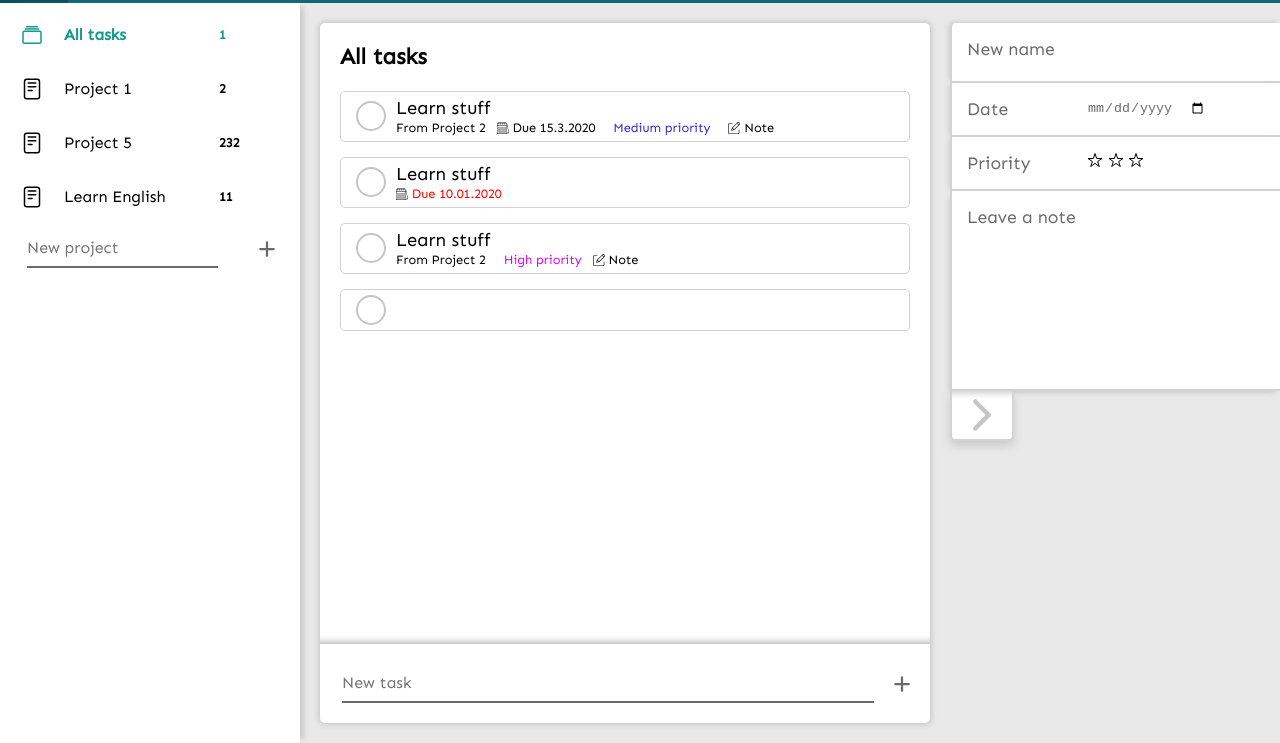
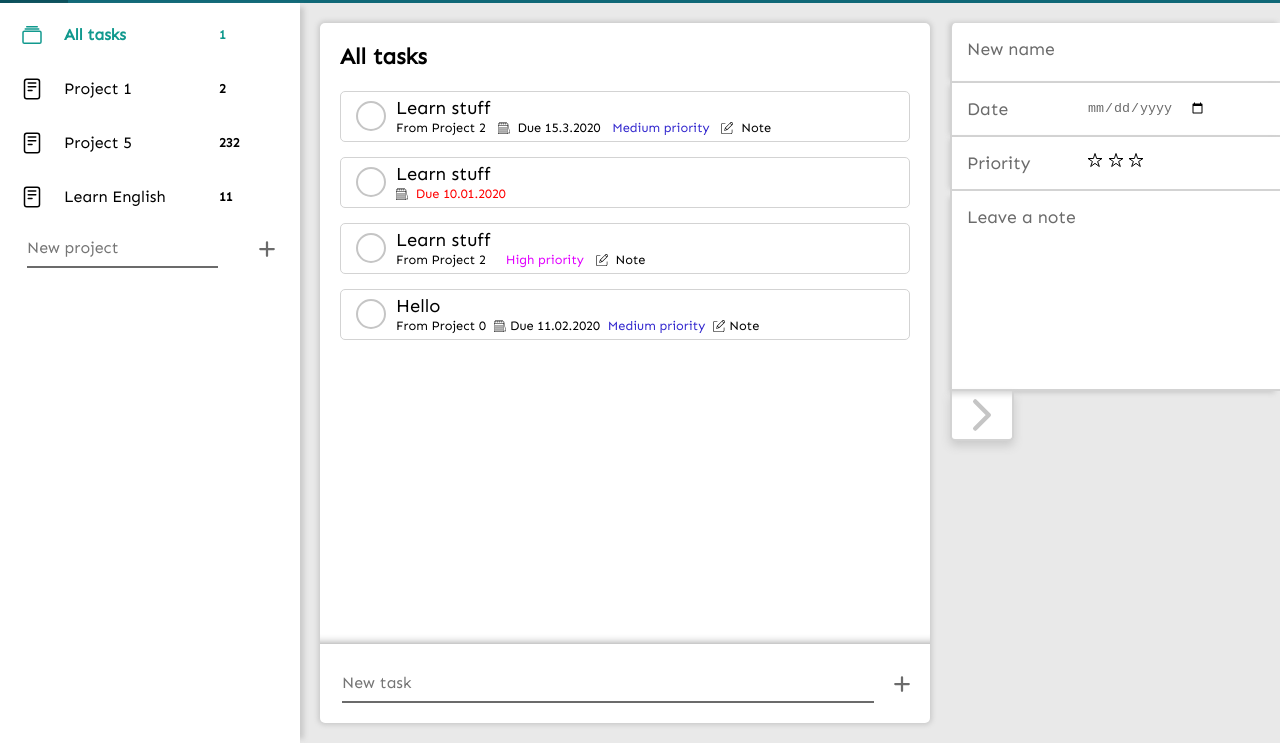
Before and after one commit to AlexRedwood/todolist2, a website built with webpack: page src/HTML/template.html in a window 1280 px wide. Shown: the part 57-800 px from the top of the page. Built offline with nearby package versions, Linux system fonts and the light colour scheme.

Commit message:
Add functions to render js

```diff
--- a/src/HTML/template.html
+++ b/src/HTML/template.html
@@ -100,7 +100,7 @@
             <div class="todo-text">
               <div class="todo-title">Learn stuff</div>
               <div class="details">
-                <span class="from-project"> From <i>Project 2</i> </span>
+                <span class="from-project"> From Project 2 </span>
                 <span class="due-date">
                   <img
                     src="../ICONS/calendar.svg"
@@ -113,7 +113,7 @@
                   <span>Medium priority</span>
                 </span>
                 <span class="note-presence">
-                  <img src="../ICONS/edit.svg" alt="Calendar" width="12px" />
+                  <img src="../ICONS/edit.svg" alt="Pen" width="12px" />
                   Note
                 </span>
               </div>
@@ -160,7 +160,7 @@
             <div class="todo-text">
               <div class="todo-title">Learn stuff</div>
               <div class="details">
-                <span class="from-project"> From <i>Project 2</i> </span>
+                <span class="from-project"> From Project 2 </span>
                 <span class="due-date"></span>
                 <span class="high-priority">High priority</span>
                 <span class="note-presence">
--- a/src/JS/index.js
+++ b/src/JS/index.js
@@ -13,11 +13,14 @@ Resize.responsive();
 tasksShowDetails();
 
 // App Logic
+
+// define tasks array which is todolist
 let tasks = [...Defaults.get()];
 
+// Make button New Task add task to a defined array
 AddTaskBtn.addTaskTo(tasks);
 
-document.getElementById("submit-project").addEventListener("click", event => {
+document.getElementById("submit-project").addEventListener("click", (event) => {
   event.preventDefault();
   console.table(tasks);
 });
--- a/src/JS/tasks/defaults.js
+++ b/src/JS/tasks/defaults.js
@@ -7,20 +7,20 @@ function get() {
       title: "Learn stuff",
       from: "Project 2",
       date: "15.03.2020",
-      priority: "Medium",
-      note: true
+      priority: "medium",
+      note: true,
     }),
     taskFactory({
       title: "Learn english",
-      date: "10.01.2020"
+      date: "10.01.2020",
     }),
     taskFactory({
       title: "Learn stuff",
       from: "Project 2",
-      priority: "High",
+      priority: "high",
       note: true,
-      done: true
-    })
+      done: true,
+    }),
   ];
 
   return allTasks;
--- a/src/JS/tasks/factory.js
+++ b/src/JS/tasks/factory.js
@@ -1,10 +1,10 @@
-const taskFactory = function({
+const taskFactory = function ({
   title = "",
   from = "",
   date = "",
-  priority = "Low",
+  priority = "low",
   note = false,
-  done = false
+  done = false,
 }) {
   return { title, from, date, priority, note, done };
 };
--- a/src/JS/tasks/render.js
+++ b/src/JS/tasks/render.js
@@ -1,5 +1,9 @@
+import Calendar from "../../ICONS/calendar.svg";
+import Note from "../../ICONS/edit.svg";
+
 function createNewTask({ task }) {}
 
+// Example of creating a one todo
 document.getElementById("todos").append(createTodoLi(12));
 
 function createTodoLi(i) {
@@ -8,6 +12,8 @@ function createTodoLi(i) {
   li.setAttribute("class", "todo");
   // Append label, input, div and button to it
   li.append(createLabel(i));
+  li.append(createInput(i));
+  li.append(createContent("Hello", "Project 0", "11.02.2020", "medium"));
 
   return li;
 }
@@ -31,3 +37,106 @@ function createDoneIcon() {
   container.appendChild(icon);
   return container;
 }
+
+function createInput(i) {
+  // Create input checkbox element after the label
+  let checkbox = document.createElement("input");
+  // Add attributes
+  checkbox.setAttribute("type", "checkbox");
+  checkbox.setAttribute("class", "todo-checkbox");
+  checkbox.setAttribute("id", `todocheckbox${i}`);
+  return checkbox;
+}
+
+function createContent(title, from, date, priority) {
+  let content = document.createElement("div");
+  content.setAttribute("class", "todo-text");
+  // Append title and details to content
+  content.appendChild(createTitle(title));
+  content.appendChild(createDetails(from, date, priority));
+
+  return content;
+}
+
+function createTitle(str) {
+  let title = document.createElement("div");
+  title.setAttribute("class", "todo-title");
+  title.textContent = str;
+  return title;
+}
+
+function createDetails(from, date, priority) {
+  let details = document.createElement("div");
+  details.setAttribute("class", "details");
+  details.appendChild(createFrom(from));
+  details.appendChild(createDue(date));
+  details.appendChild(createPriority(priority));
+  details.appendChild(createNote());
+  return details;
+}
+
+function createFrom(from) {
+  let span = document.createElement("span");
+  span.setAttribute("class", "from-project");
+  span.textContent = `From ${from}`;
+  return span;
+}
+
+function createDue(date) {
+  let due = document.createElement("span");
+  due.setAttribute("class", "due-date");
+  due.appendChild(createCalendarImage());
+  due.appendChild(createSpanForDate(date));
+  return due;
+}
+
+function createCalendarImage() {
+  let img = document.createElement("img");
+  img.setAttribute("src", Calendar);
+  img.setAttribute("alt", "Calendar");
+  img.setAttribute("width", "12px");
+
+  return img;
+}
+
+function createSpanForDate(date) {
+  let span = document.createElement("span");
+  span.textContent = `Due ${date}`;
+  return span;
+}
+
+function createPriority(level) {
+  let priority = document.createElement("span");
+  priority.setAttribute("class", `${level}-priority`);
+  priority.appendChild(createSpanForPriority(level));
+  return priority;
+}
+
+function createSpanForPriority(level) {
+  let span = document.createElement("span");
+  span.textContent = `${capitalizeFirstLetter(level)} priority`;
+  return span;
+}
+
+function capitalizeFirstLetter(str) {
+  return str.charAt(0).toUpperCase() + str.slice(1);
+}
+
+function createNote() {
+  let span = document.createElement("span");
+  span.setAttribute("class", "note-presence");
+
+  // create and Append Note Icon
+  let noteIcon = document.createElement("img");
+  noteIcon.setAttribute("src", Note);
+  noteIcon.setAttribute("alt", "Pen");
+  noteIcon.setAttribute("width", "12px");
+
+  // create and append text
+  let text = document.createElement("span");
+  text.textContent = "Note";
+
+  span.appendChild(noteIcon);
+  span.appendChild(text);
+  return span;
+}
--- a/src/SCSS/style.scss
+++ b/src/SCSS/style.scss
@@ -402,12 +402,18 @@ main {
       .details {
         font-size: 0.8em;
 
+        .from-project,
+        .due-date,
+        .medium-priority,
+        .high-priority,
+        .note-presence {
+          margin-right: 8px;
+        }
         span {
-          margin-right: 7px;
-
           img {
             position: relative;
             top: 2px;
+            margin-right: 4px;
           }
 
           &.overdue-date {
```
Also changed, not shown: dist/index.html, 8 other files.
